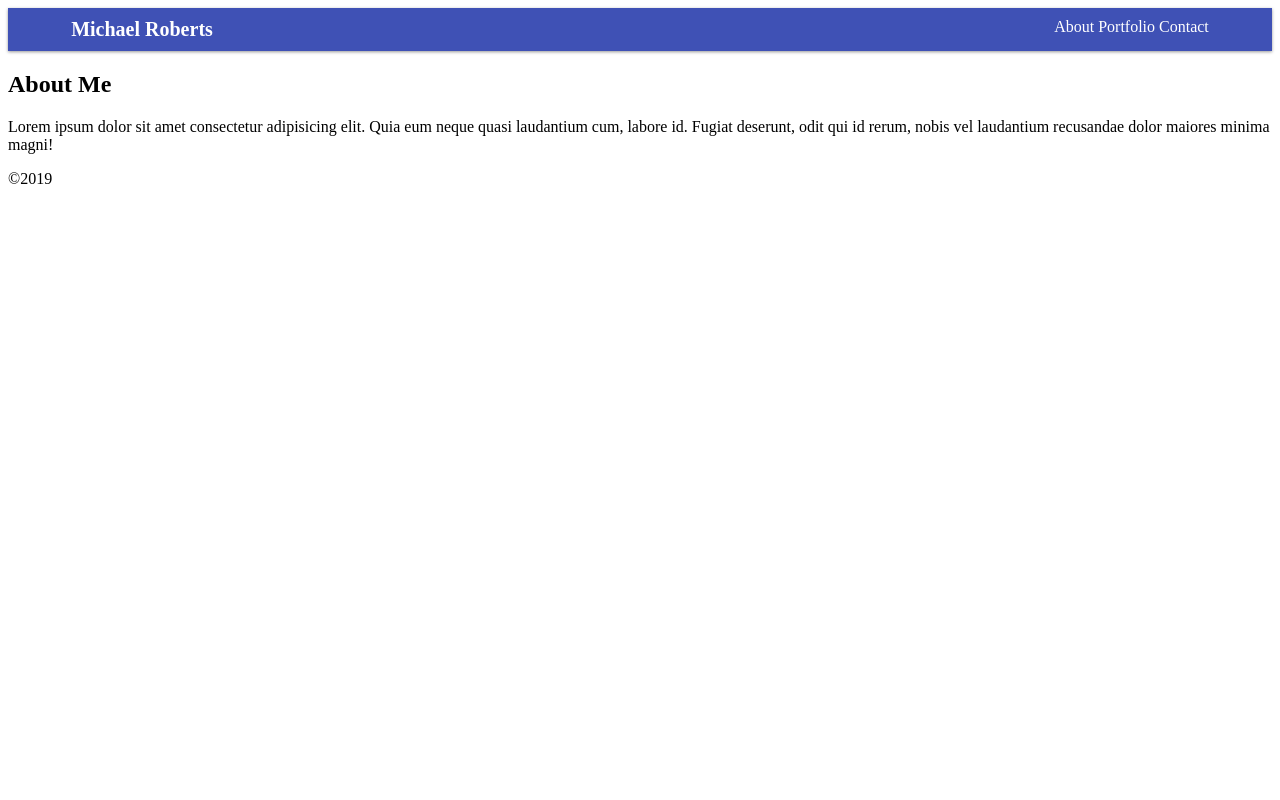
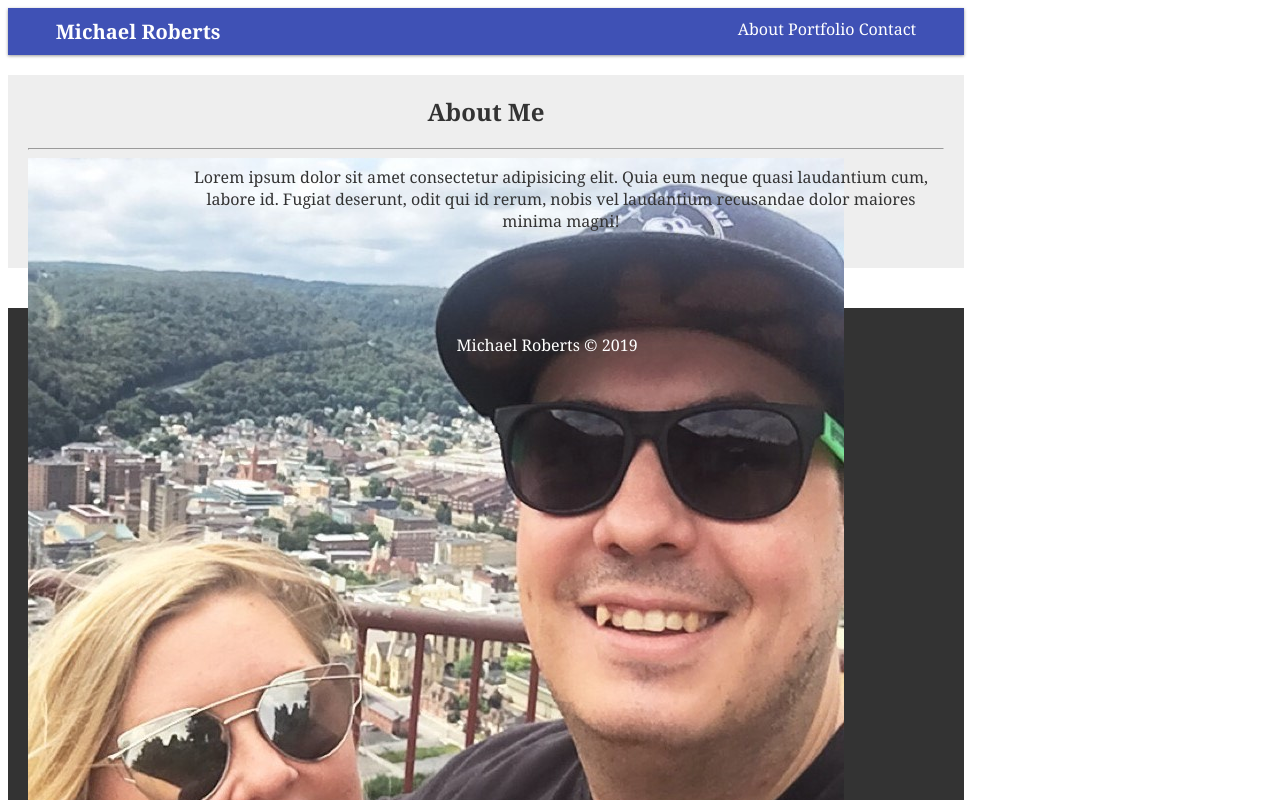
Before and after one commit to mike881205/Basic-Portfolio, a plain HTML site: page about.html in a window 1280 px wide. Shown: the top 800 px of the page. Drawn offline with Linux system fonts and the light colour scheme.

Commit message:
Structural Changes to Page

```diff
--- a/about.html
+++ b/about.html
@@ -17,14 +17,22 @@
       </nav>
     </header>
     <main>
-      <h2>About Me</h2>
-      <p>
-        Lorem ipsum dolor sit amet consectetur adipisicing elit. Quia eum neque quasi laudantium cum, labore id. Fugiat deserunt, odit qui id rerum, nobis vel laudantium recusandae dolor maiores minima magni!
-      </p>
+      <section class="main-content">
+          <h2>About Me</h2>
+          <hr>
+            <div id="container">
+              <div id="floated">
+                <img class="about-img" src="assets/images/about_image.jpeg" alt="me">
+              </div>
+            </div>
+          <p>
+            Lorem ipsum dolor sit amet consectetur adipisicing elit. Quia eum neque quasi laudantium cum, labore id. Fugiat deserunt, odit qui id rerum, nobis vel laudantium recusandae dolor maiores minima magni!
+          </p>
+      </section>
     </main>
-    <footer id="footer">
-      <p>
-        &copy;2019
+    <footer id="footer" class="main-footer clearfix">
+      <p class="copyright">
+        Michael Roberts &copy; 2019
       </p>
     </footer>
 </body>
--- a/assets/css/style.css
+++ b/assets/css/style.css
@@ -1,3 +1,9 @@
+body {
+    font-family: Georgia, "Times New Roman", Times, serif;
+    color: #333;
+    width: 956px;
+}
+
 .clearfix:after {
     visibility: hidden;
     display: block;
@@ -30,7 +36,6 @@
 }
 
 .main-nav ul {
-    padding: 0;
     margin: 0;
     list-style: none;
 }
@@ -43,3 +48,30 @@
     text-decoration: none;
     color: #fff;
 }
+
+.main-content {
+    background:#eee;
+    text-align: center;
+    padding: 20px;
+    margin-top: 20px;
+    margin-bottom: 40px;
+}
+
+.main-content h2 {
+    margin-top: 0;
+}
+
+#container{
+    width: 400px;
+}
+#floated{
+    float: left;
+    width: 150px;
+}
+
+.main-footer {
+    background: #333;
+    color: #fff;
+    padding: 10px 5%;
+    text-align: center;
+}
```
Also changed, not shown: assets/images/about_image.jpeg (added).
